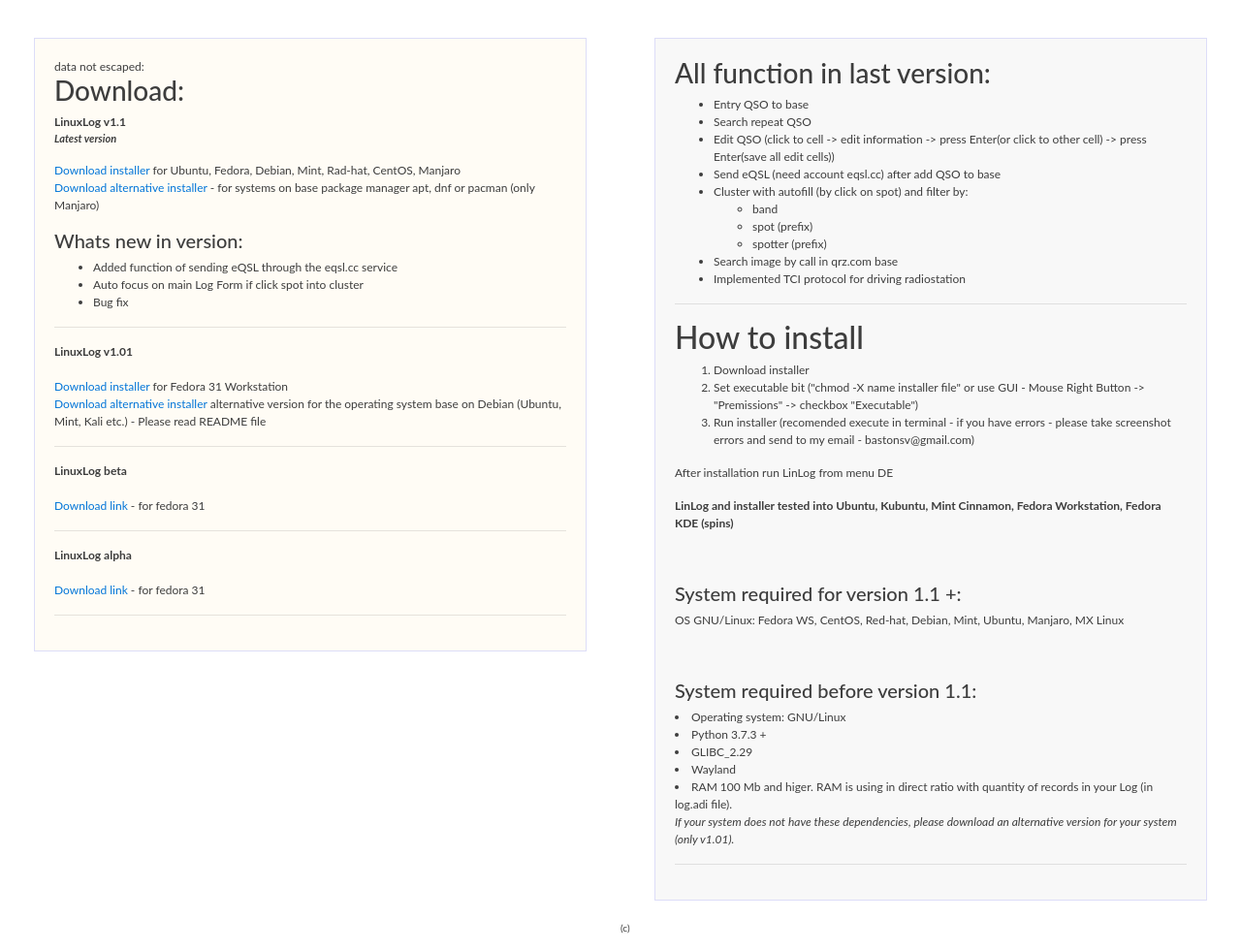
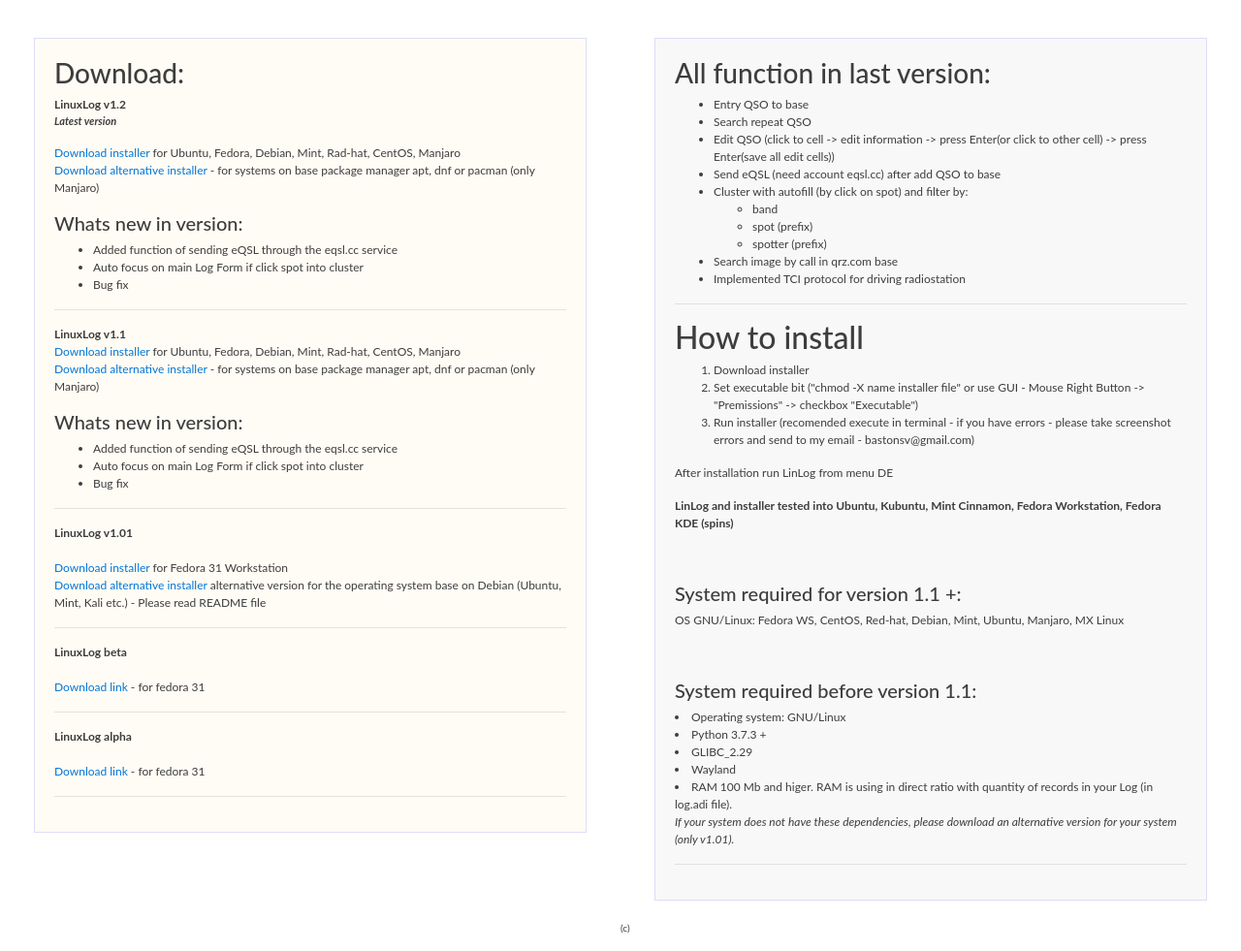
Before and after one commit to bastonc/linlogserver, a Django app: template telnet_server/templates/telnet_server/index.html in a window 1280 px wide. Shown: the part 331-1312 px from the top of the page at 97% size. Run offline with Django 3.2, Linux system fonts and the light colour scheme; the template is opened without the code that fills it, so the values that code supplies are empty; some libraries are stand-ins or nearby versions.

Commit message:
version 1.2

```diff
--- a/telnet_server/templates/telnet_server/index.html
+++ b/telnet_server/templates/telnet_server/index.html
@@ -29,9 +29,7 @@
 				<li class="nav-item">
 					<a class="nav-link" href="{% url 'htu' %}">How to use</a>
 				</li>
-				<li class="nav-item">
-					<a class="nav-link disabled" href="#">Feedback</a>
-				</li>
+
 
 			</ul>
 
@@ -70,10 +68,29 @@
 		<div class="col-md-6">
 		<div class="content" >
 			<div class="right">
-			data not escaped: {{ template.description|safe }}
+
 			<h3>Download:</h3>
+				<strong> LinuxLog v1.2 </strong>
+			<p class="options"><em>Latest version</em></p>
+			<p>
+			<a href = "https://drive.google.com/open?id=1jinoP6l9TLFIsYDFwglCgLo39YZ-qLJg" target="_blank">
+				Download installer</a>  for Ubuntu, Fedora, Debian, Mint, Rad-hat, CentOS, Manjaro
+			<br>
+			<a href = "https://drive.google.com/open?id=1aJAPCa3-hAj5d4xj-u3dOfX4_IBUO0ho" target="_blank">
+				Download alternative installer</a>  - for systems on base package manager apt, dnf or pacman (only Manjaro)
+			</p>
+
+			<h5>Whats new in version:</h5>
+				<ul>
+					<li>Added function of sending eQSL through the eqsl.cc service</li>
+					<li>Auto focus on main Log Form if click spot into cluster</li>
+					<li>Bug fix</li>
+
+				</ul>
+			<hr>
+
 			<strong> LinuxLog v1.1 </strong>
-			<p class="options"><em>Latest version</em></p>
+
 			<p>
 			<a href = "https://drive.google.com/open?id=1Rt5LjfKWpTyWd_9UcWJV_1cHbp8Blzxx" target="_blank">
 				Download installer</a>  for Ubuntu, Fedora, Debian, Mint, Rad-hat, CentOS, Manjaro
```
Also changed, not shown: telnet_server/templates/telnet_server/htu.html (+3 -5 lines), telnet_server/static/img/diplom.png.
